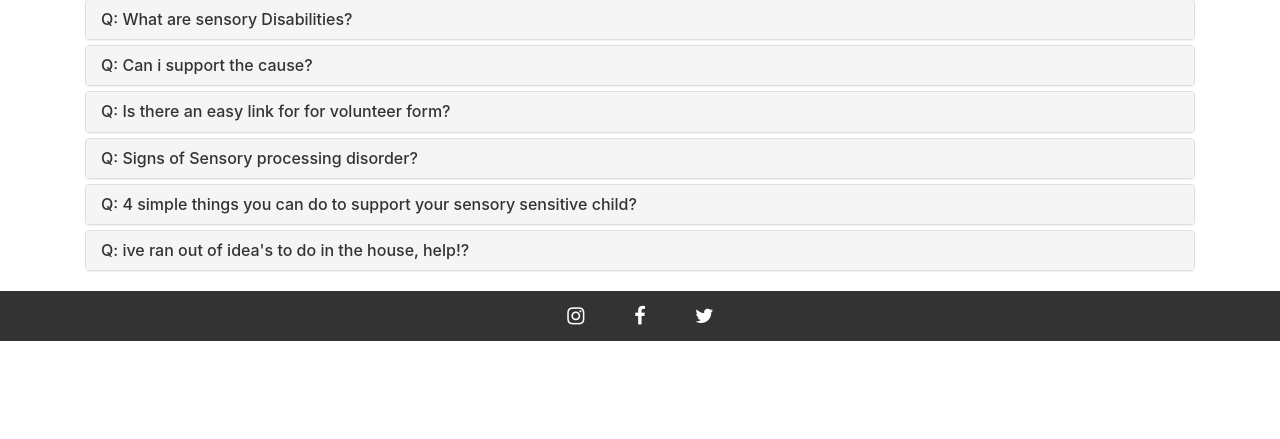
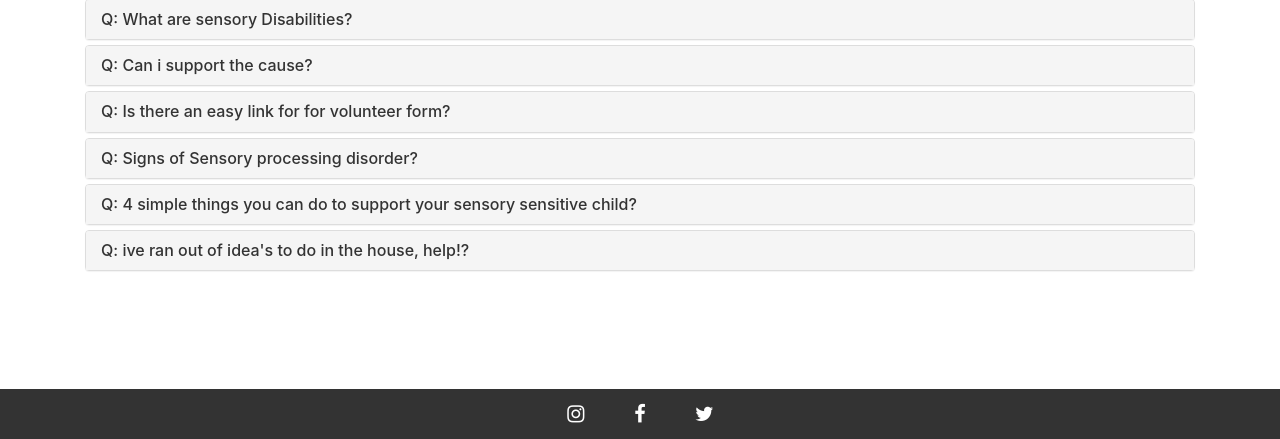
Before and after one commit to glasgow18/team-14, a Django app: template artlink/templates/faq.html in a window 1280 px wide. Shown: the part 361-800 px from the top of the page. Run offline with Django 3.2, Linux system fonts and the light colour scheme; the template is opened without the code that fills it, so the values that code supplies are empty; some libraries are stand-ins or nearby versions.

Commit message:
fixed something, not sleep tho

```diff
--- a/artlink/static/styles/styles.css
+++ b/artlink/static/styles/styles.css
@@ -1,7 +1,6 @@
 body {
   margin: 0;
   font-family: Arial, Helvetica, sans-serif;
-
 }
 
 .center {
@@ -58,11 +57,7 @@ overflow: hidden;
     width: 100vw;
     bottom: 0;
     z-index: 999;
-<<<<<<< Updated upstream
 	position:fixed;
-=======
-    position: fixed;
->>>>>>> Stashed changes
 }
 
 .links {
@@ -113,18 +108,10 @@ ul.social-network li {
 	margin: 0 5px;
 }
 
-<<<<<<< Updated upstream
-#container1 {
-position:relative;
-}
-
 .container {
   margin-top: 260px;
   float: center;
 }
-
-=======
->>>>>>> Stashed changes
 
 /* footer social icons */
 .social-network a.icoInstagram:hover {
```
